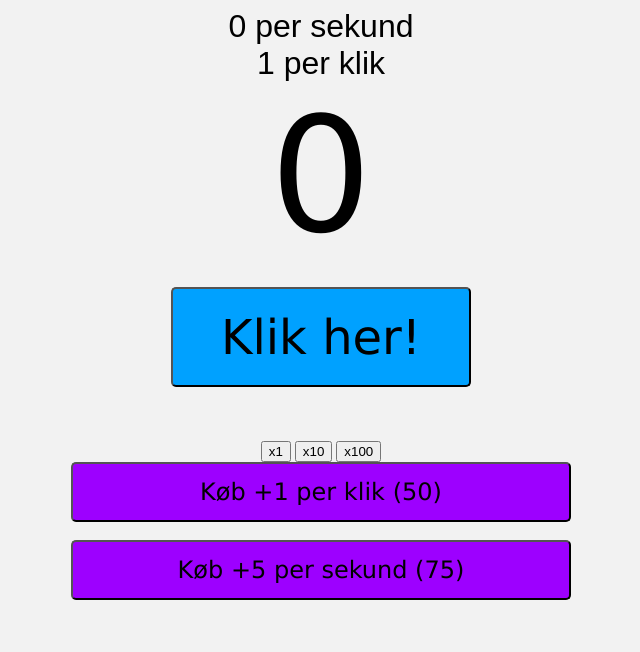
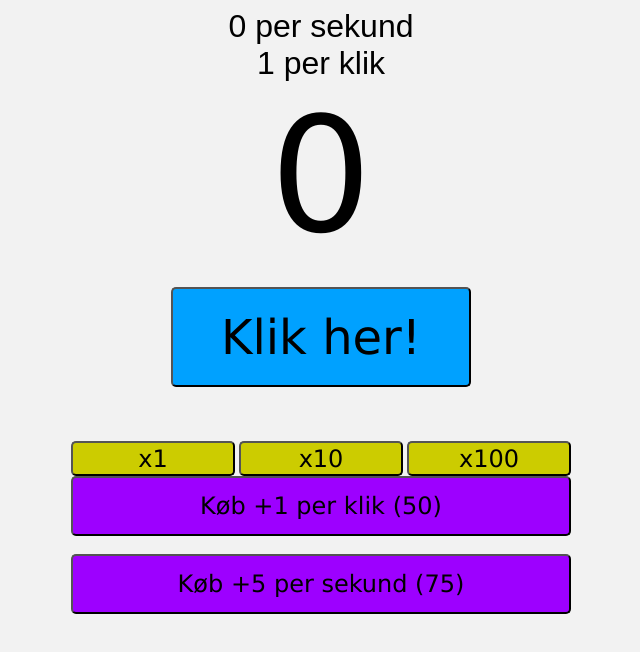
Before and after one commit to StanniMG/klikkerspil, a plain HTML site: page index.html in a window 1280 px wide. Shown: the whole page, without its empty margins (319-959 px from the left). Drawn offline with Linux system fonts and the light colour scheme.

Commit message:
Update index.html

```diff
--- a/index.html
+++ b/index.html
@@ -15,9 +15,9 @@
     <label id="talLabel">0</label><br>
     <div id="btnContainer">
         <button id="klikBtn">Klik her!</button><br><br><br><br>
-        <button id="x1">x1</button>
-        <button id="x10">x10</button>
-        <button id="x100">x100</button><br>
+        <button id="x1" class="x">x1</button>
+        <button id="x10" class="x">x10</button>
+        <button id="x100" class="x">x100</button><br>
         <button id="increase1Btn" class="buttons">Increase med 1 for 50</button><br><br>
         <button id="secIncrease1Btn" class="buttons">Increase med 1 per sekund for 75</button>
     </div>
```
